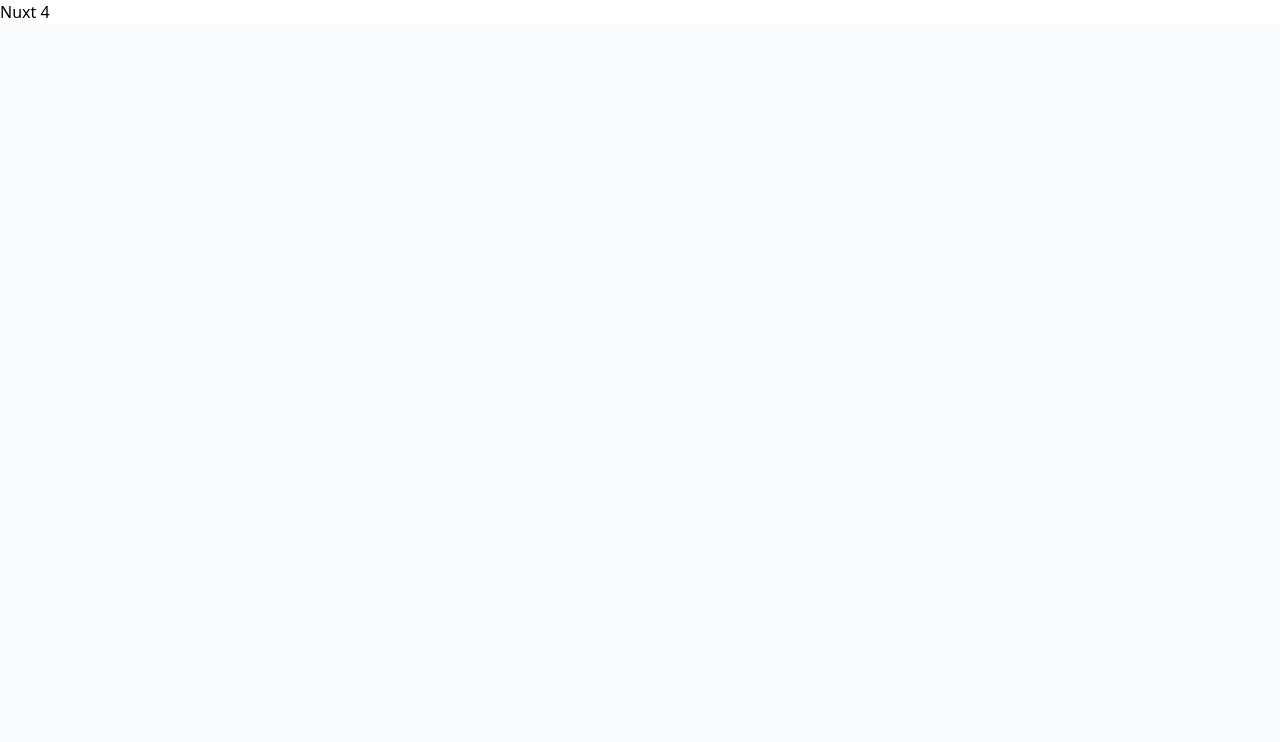
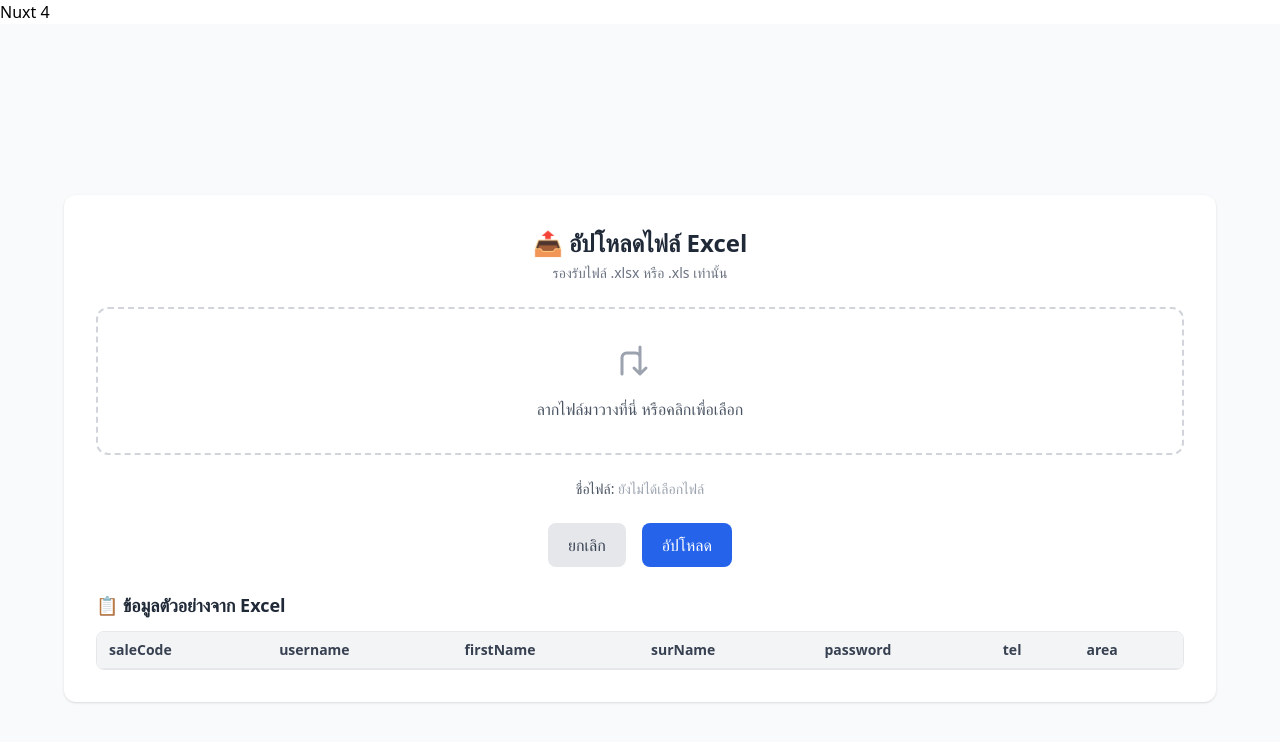
Before and after one commit to developer12T/12AccWeb, a Nuxt app: page /account in a window 1280 px wide. Before the commit this address had no page. Shown: the top 742 px of the page. Built offline with nearby package versions, Linux system fonts and the light colour scheme.

Commit message:
fix account get excel

```diff
--- /dev/null
+++ b/pages/account.vue
@@ -0,0 +1,178 @@
+<template>
+    <section class="min-h-screen flex flex-col items-stretch justify-center bg-gray-50 px-8">
+        <div class="w-full max-w-6xl mx-auto bg-white rounded-xl shadow p-8">
+            <!-- Header -->
+            <div class="text-center mb-6">
+                <h1 class="text-2xl font-bold text-gray-800">📤 อัปโหลดไฟล์ Excel</h1>
+                <p class="text-gray-500 text-sm mt-1">รองรับไฟล์ .xlsx หรือ .xls เท่านั้น</p>
+            </div>
+
+            <!-- Upload Box -->
+            <div @click="openFileDialog"
+                class="border-2 border-dashed border-gray-300 rounded-xl p-8 flex flex-col items-center justify-center cursor-pointer hover:border-blue-400 transition">
+                <svg xmlns="http://www.w3.org/2000/svg" class="h-12 w-12 text-gray-400 mb-2" fill="none"
+                    viewBox="0 0 24 24" stroke="currentColor" stroke-width="1.5">
+                    <path stroke-linecap="round" stroke-linejoin="round"
+                        d="M3 16.5V8.25a2.25 2.25 0 012.25-2.25h4.5A2.25 2.25 0 0112 8.25v8.25m0 0l3-3m-3 3l-3-3m3 3V3" />
+                </svg>
+                <p class="text-gray-600">ลากไฟล์มาวางที่นี่ หรือคลิกเพื่อเลือก</p>
+                <input type="file" ref="fileInput" id="excelFile" class="hidden" accept=".xlsx,.xls"
+                    @change="onFileSelected" />
+            </div>
+
+            <!-- File Info -->
+            <div class="mt-6 text-center text-sm text-gray-600">
+                <p>
+                    ชื่อไฟล์:
+                    <template v-if="!fileName">
+                        <span class="text-gray-400">ยังไม่ได้เลือกไฟล์</span>
+                    </template>
+                    <template v-else>
+                        <span class="font-medium text-gray-800">{{ fileName }}</span>
+                    </template>
+                </p>
+
+                <p v-if="formatError" class="text-red-500 text-sm mt-1">
+                    ❌ รูปแบบไฟล์ไม่ถูกต้อง
+                </p>
+            </div>
+
+
+            <!-- Action Buttons -->
+            <div class="flex justify-center mt-6 space-x-4">
+                <button @click="clearData"
+                    class="px-5 py-2.5 bg-gray-200 hover:bg-gray-300 rounded-lg text-gray-700 font-medium transition">
+                    ยกเลิก
+                </button>
+                <button @click="getDataExcel"
+                    class="px-5 py-2.5 bg-blue-600 hover:bg-blue-700 rounded-lg text-white font-medium transition">
+                    อัปโหลด
+                </button>
+            </div>
+
+            <!-- Preview Table -->
+            <div class="mt-6">
+                <h2 class="text-lg font-semibold text-gray-800 mb-3">📋 ข้อมูลตัวอย่างจาก Excel</h2>
+                <div class="overflow-x-auto border rounded-lg">
+                    <table class="min-w-full text-sm text-left border-collapse">
+                        <thead class="bg-gray-100 border-b">
+                            <tr>
+                                <th class="px-3 py-2 font-semibold text-gray-700">saleCode</th>
+                                <th class="px-3 py-2 font-semibold text-gray-700">username</th>
+                                <th class="px-3 py-2 font-semibold text-gray-700">firstName</th>
+                                <th class="px-3 py-2 font-semibold text-gray-700">surName</th>
+                                <th class="px-3 py-2 font-semibold text-gray-700">password</th>
+                                <th class="px-3 py-2 font-semibold text-gray-700">tel</th>
+                                <th class="px-3 py-2 font-semibold text-gray-700">area</th>
+                            </tr>
+                        </thead>
+                        <tbody>
+                            <tr v-for="value in dataExcel" :key="value.saleCode" class="hover:bg-gray-50">
+                                <td class="px-3 py-2 border-t">{{ value.saleCode }}</td>
+                                <td class="px-3 py-2 border-t">{{ value.username }}</td>
+                                <td class="px-3 py-2 border-t">{{ value.firstName }} </td>
+                                <td class="px-3 py-2 border-t">{{ value.surName }} </td>
+                                <td class="px-3 py-2 border-t">{{ value.password }} </td>
+                                <td class="px-3 py-2 border-t">{{ value.tel }} </td>
+                                <td class="px-3 py-2 border-t">{{ value.area }} </td>
+                            </tr>
+                        </tbody>
+                    </table>
+                </div>
+            </div>
+        </div>
+    </section>
+</template>
+
+
+
+<script lang="ts" setup>
+import { ref } from 'vue'
+import { useRouter } from 'vue-router'
+import { useAuthStore } from '../stores/auth';
+import type { ExcelAccount } from "~/types/Account";
+const { default: XLSX } = await import("xlsx-js-style");
+const store = useAuthStore();
+
+
+const formatError = ref<boolean>()
+const fileInput = ref<HTMLInputElement | null>(null)
+const fileName = ref<string>('')
+const dataExcel = ref<ExcelAccount[] | null>(null)
+const router = useRouter();
+
+
+const onFileSelected = async (event: Event) => {
+    const target = event.target as HTMLInputElement
+    const file = target.files?.[0]
+    if (file) {
+        fileName.value = file.name
+
+        // ✅ อ่านไฟล์แบบ binary
+        const data = await file.arrayBuffer()
+        const workbook = XLSX.read(data, { type: 'array' })
+
+
+        if (!workbook.SheetNames[0]) {
+            throw new Error('❌ ไม่พบชีตในไฟล์ Excel')
+        }
+
+        const sheet = workbook.Sheets[workbook.SheetNames[0]]
+
+        if (!sheet) {
+            throw new Error('❌ ไม่พบชีตในไฟล์ Excel')
+        }
+
+        const jsonData = XLSX.utils.sheet_to_json<ExcelAccount>(sheet)
+
+
+        const requiredKeys = [
+            'saleCode',
+            'username',
+            'firstName',
+            'surName',
+            'password',
+            'tel',
+            'area'
+        ] as const satisfies (keyof ExcelAccount)[]
+        const firstRow = jsonData[0]
+        if (!firstRow) {
+            alert('❌ ไม่พบข้อมูลแถวแรกในไฟล์ Excel')
+            return
+        }
+        const firstRowKeys = Object.keys(firstRow)
+        const missing = requiredKeys.filter(k => !firstRowKeys.includes(k))
+
+        formatError.value = false
+        if (missing.length > 0) {
+            // alert(`❌ คอลัมน์ในไฟล์ไม่ครบ: ${missing.join(', ')}`)
+            formatError.value = true
+            dataExcel.value = []
+            return
+        }
+
+        dataExcel.value = jsonData
+        console.log('📑 ข้อมูลจาก Excel:', jsonData)
+    }
+
+}
+
+const clearData = () => {
+    fileName.value = ''
+    dataExcel.value = []
+    const input = document.getElementById('excelFile') as HTMLInputElement
+    if (input) input.value = '' // ✅ ล้างค่าของ input file
+    console.log('🧹 เคลียร์ข้อมูลเรียบร้อย')
+}
+
+const openFileDialog = () => {
+    fileInput.value?.click()
+}
+
+const getDataExcel = async () => {
+    const { data, error } = await useFetch<ExcelAccount[]>('/api/account/getGasolinecost')
+    if (!error.value) {
+        dataExcel.value = data.value || []
+    }
+}
+</script>
```
Also changed, not shown: 1 other file (tests, documents, lock files or other folders).
